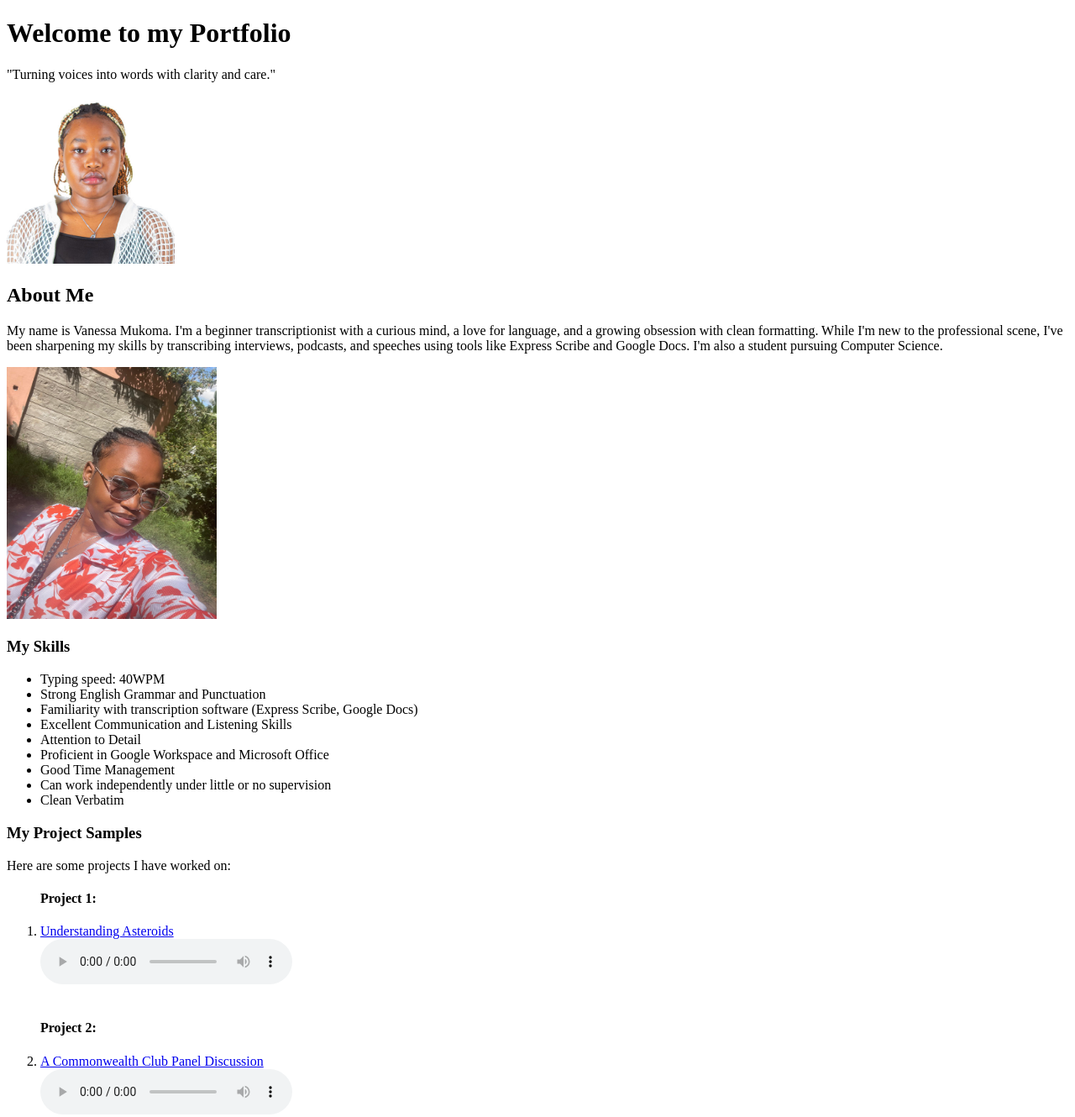
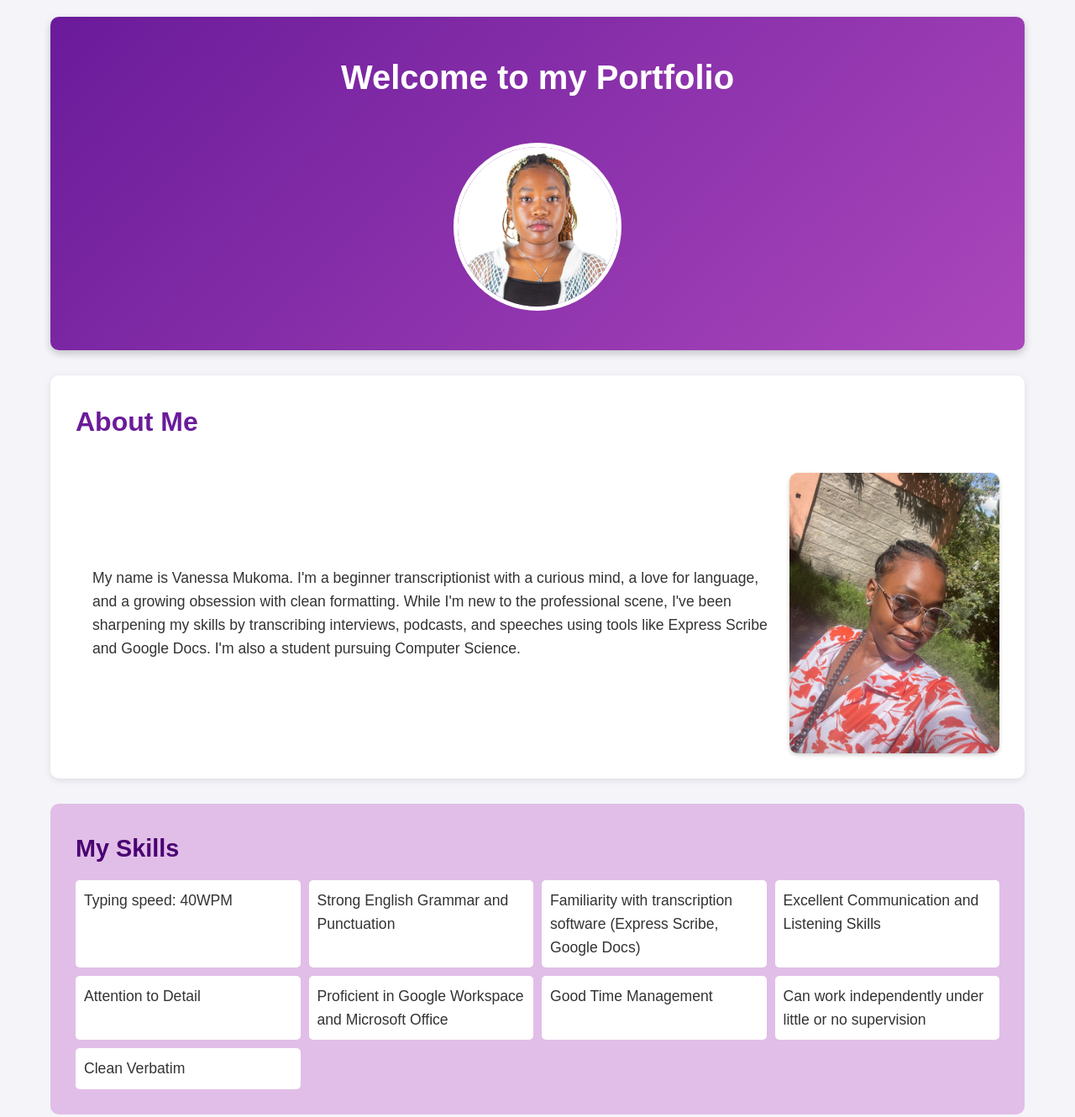
Before and after one commit to Vee-Mukoma/my_virtualTranscription_portfolio, a plain HTML site: page index.html in a window 1280 px wide. Shown: the top 1330 px of the page at 84% size. Drawn offline with Linux system fonts and the light colour scheme.

Commit message:
Added styling to the html structure

```diff
--- a/index.html
+++ b/index.html
@@ -9,13 +9,12 @@
 <body>
     <div class="container">
     <div class="header">
-        <h1>Welcome to my Portfolio</h1>
-        <p class="hero-quote">"Turning voices into words with clarity and care."</p>
+        <h1>Welcome to my Portfolio</h1><br>
         <img src="./images/500PX.jpg" alt="Vanessa Mukoma profile picture" width="200" height="200">
     </div>
 
     <div class="about">
-        <h2>About Me</h2>
+        <h2>About Me</h2><br>
         <p>
             My name is Vanessa Mukoma. I'm a beginner transcriptionist with a curious mind, a love for language, and a growing obsession with clean formatting. While I'm new to the professional scene, I've been sharpening my skills by transcribing interviews, podcasts, and speeches using tools like Express Scribe and Google Docs. I'm also a student pursuing Computer Science.
         </p>
--- a/style.css
+++ b/style.css
@@ -0,0 +1,240 @@
+/* General Reset and Base Styles */
+* {
+    margin: 0;
+    padding: 0;
+    box-sizing: border-box;
+}
+
+body {
+    font-family: 'Arial', sans-serif;
+    line-height: 1.6;
+    background-color: #f4f4f9;
+    color: #333;
+}
+
+/* Container */
+.container {
+    max-width: 1200px;
+    margin: 0 auto;
+    padding: 20px;
+}
+
+/* Header */
+.header {
+    text-align: center;
+    padding: 40px 20px;
+    background: linear-gradient(135deg, #6a1b9a, #ab47bc);
+    color: white;
+    border-radius: 10px;
+    margin-bottom: 30px;
+    box-shadow: 0 4px 10px rgba(0, 0, 0, 0.2);
+}
+
+.header h1 {
+    font-size: 2.5em;
+    margin-bottom: 20px;
+}
+
+.header img {
+    border-radius: 50%;
+    border: 5px solid white;
+    transition: transform 0.3s ease;
+}
+
+.header img:hover {
+    transform: scale(1.05);
+}
+
+/* About Section */
+.about {
+    background-color: white;
+    padding: 30px;
+    border-radius: 10px;
+    margin-bottom: 30px;
+    box-shadow: 0 2px 8px rgba(0, 0, 0, 0.1);
+    display: flex;
+    flex-wrap: wrap;
+    gap: 20px;
+    align-items: center;
+}
+
+.about h2 {
+    color: #6a1b9a;
+    font-size: 2em;
+    margin-bottom: 15px;
+    width: 100%;
+}
+
+.about p {
+    flex: 1;
+    min-width: 300px;
+    font-size: 1.1em;
+}
+
+.about img {
+    border-radius: 10px;
+    max-width: 250px;
+    height: auto;
+    box-shadow: 0 2px 5px rgba(0, 0, 0, 0.2);
+}
+
+/* Skills Section */
+.mySkills {
+    background-color: #e1bee7;
+    padding: 30px;
+    border-radius: 10px;
+    margin-bottom: 30px;
+}
+
+.mySkills h3 {
+    color: #4a0072;
+    font-size: 1.8em;
+    margin-bottom: 15px;
+}
+
+.mySkills ul {
+    list-style: none;
+    display: grid;
+    grid-template-columns: repeat(auto-fit, minmax(250px, 1fr));
+    gap: 10px;
+}
+
+.mySkills li {
+    background-color: white;
+    padding: 10px;
+    border-radius: 5px;
+    font-size: 1.1em;
+    transition: background-color 0.3s ease;
+}
+
+.mySkills li:hover {
+    background-color: #81d4fa;
+    color: white;
+}
+
+/* Portfolio Samples Section */
+.portfolio-samples {
+    background-color: white;
+    padding: 30px;
+    border-radius: 10px;
+    margin-bottom: 30px;
+}
+
+.portfolio-samples h3 {
+    color: #6a1b9a;
+    font-size: 1.8em;
+    margin-bottom: 15px;
+}
+
+.portfolio-samples p {
+    font-size: 1.1em;
+    margin-bottom: 20px;
+}
+
+.portfolio-samples ol {
+    list-style-position: inside;
+}
+
+.project {
+    background-color: #f3e5f5;
+    padding: 20px;
+    margin-bottom: 20px;
+    border-radius: 8px;
+    border-left: 5px solid #6a1b9a;
+    transition: transform 0.3s ease, box-shadow 0.3s ease;
+    box-shadow: 0 2px 5px rgba(0, 0, 0, 0.1);
+}
+
+.project:hover {
+    transform: translateY(-5px);
+    box-shadow: 0 6px 12px rgba(0, 0, 0, 0.15);
+}
+
+.project h4 {
+    color: #4a0072;
+    font-size: 1.3em;
+    margin-bottom: 10px;
+    display: flex;
+    align-items: center;
+}
+
+.project h4::before {
+    content: '📜';
+    margin-right: 10px;
+}
+
+.project li {
+    font-size: 1.1em;
+    margin-bottom: 10px;
+}
+
+.project a {
+    color: #0288d1;
+    text-decoration: none;
+    font-weight: bold;
+    transition: color 0.3s ease;
+}
+
+.project a:hover {
+    color: #6a1b9a;
+}
+
+.project audio {
+    margin-top: 10px;
+    width: 100%;
+    max-width: 300px;
+    border-radius: 5px;
+}
+
+/* Footer Section */
+.theEnd {
+    text-align: center;
+    padding: 20px;
+    background-color: #6a1b9a;
+    color: white;
+    border-radius: 10px;
+    box-shadow: 0 2px 8px rgba(0, 0, 0, 0.2);
+}
+
+.theEnd h3 {
+    font-size: 1.8em;
+    margin-bottom: 10px;
+}
+
+.theEnd p {
+    font-size: 1.1em;
+}
+
+.theEnd a {
+    color: #81d4fa;
+    text-decoration: none;
+    font-weight: bold;
+}
+
+.theEnd a:hover {
+    color: white;
+}
+
+/* Responsive Design */
+@media (max-width: 768px) {
+    .header h1 {
+        font-size: 2em;
+    }
+
+    .about {
+        flex-direction: column;
+        text-align: center;
+    }
+
+    .about img {
+        max-width: 200px;
+    }
+
+    .mySkills ul {
+        grid-template-columns: 1fr;
+    }
+
+    .project audio {
+        max-width: 100%;
+    }
+}
```
